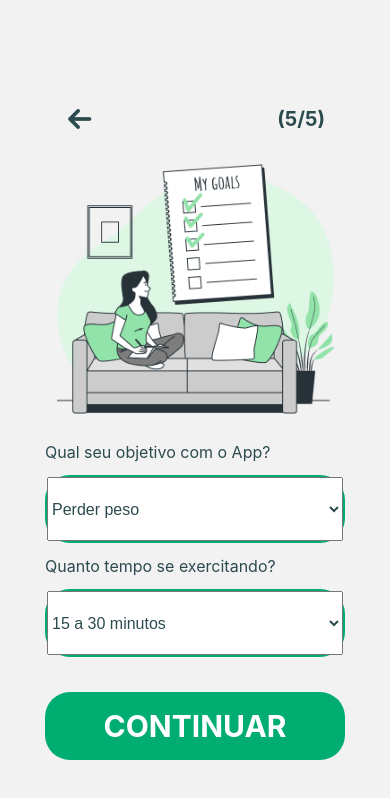
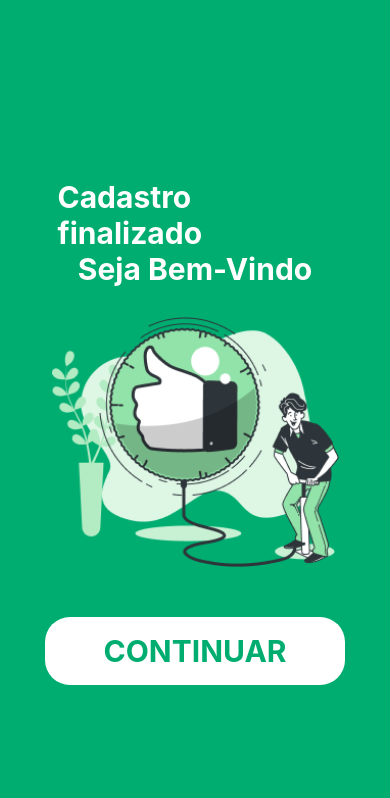
Before and after one commit to ThePerryDev/NutriPerry, a React Native app in the folder frontend/: screen / in a window 390 px wide. Shown: the top 798 px of the page. Built offline with nearby package versions, Linux system fonts and the light colour scheme.

Commit message:
[feature] Criação da tela de cadastro finalizado

```diff
--- a/frontend/App.tsx
+++ b/frontend/App.tsx
@@ -1,19 +1,29 @@
 import { NavigationContainer } from "@react-navigation/native";
 import { createStackNavigator } from "@react-navigation/stack";
-import TelaPPObjetivo from "./src/screen/cadastro/perfil_pessoal/tela_pp_objetivo/tela_pp_objetivo";
+//import TelaPPObjetivo from "./src/screen/cadastro/perfil_pessoal/tela_pp_objetivo/tela_pp_objetivo";
+import TelaFinalizado from "./src/screen/cadastro/finalizado/tela_finalizado";
 
 const Stack = createStackNavigator();
 
 export default function App() {
   return (
     <NavigationContainer>
-      <Stack.Navigator initialRouteName="Cadastro de Usuário">
+      <Stack.Navigator initialRouteName="Cadastro Finalizado">
         <Stack.Screen
-          name="Cadastro de Usuário"
-          component={TelaPPObjetivo}
+          name="Cadastro Finalizado"
+          component={TelaFinalizado}
           options={{ headerShown: false }}
         />
       </Stack.Navigator>
     </NavigationContainer>
   );
 }
+
+/*<Stack.Navigator initialRouteName="Cadastro de Usuário">
+<Stack.Screen
+  name="Cadastro de Usuário"
+  component={TelaPPObjetivo}
+  options={{ headerShown: false }}
+/>
+</Stack.Navigator>
+*/
--- a/frontend/package.json
+++ b/frontend/package.json
@@ -19,7 +19,10 @@
     "react-native-picker-select": "^9.3.1",
     "react-native-safe-area-context": "^4.10.9",
     "react-native-screens": "^3.34.0",
-    "react-native-vector-icons": "^10.1.0"
+    "react-native-vector-icons": "^10.1.0",
+    "react-native-web": "~0.19.10",
+    "react-dom": "18.2.0",
+    "@expo/metro-runtime": "~3.2.3"
   },
   "devDependencies": {
     "@babel/core": "^7.20.0",
--- a/frontend/src/screen/cadastro/finalizado/styles.tsx
+++ b/frontend/src/screen/cadastro/finalizado/styles.tsx
@@ -0,0 +1,53 @@
+import { StyleSheet } from "react-native";
+import Constants from "expo-constants";
+
+const styles = StyleSheet.create({
+  container: {
+    flex: 1,
+    justifyContent: "center",
+    alignItems: "center",
+    backgroundColor:"#00AD71"
+  },
+  headerContainer: {
+    alignItems: "center",
+    width: 315,
+    paddingHorizontal: 20,
+    marginBottom: 20,
+    marginTop:20
+  },
+  headerlabel:{
+    fontSize: 30,
+    fontWeight: "bold",
+    color: "#ffffff",
+    alignItems: "flex-end"
+  },
+  imagecontainer: {
+    alignItems: "center",
+    marginTop:10,
+    marginBottom: 15,
+  },
+  image: {
+    width: 300,
+    height: 250,
+    resizeMode: "contain",
+  },
+  buttoncontainer: {
+    marginTop: 35,
+  },
+  continuebutton: {
+    width: 300,
+    height: 68,
+    borderRadius: 25,
+    backgroundColor: "#ffffff",
+    justifyContent: "center",
+    alignItems: "center",
+  },
+  buttonText: {
+    fontSize: 30,
+    fontWeight: "bold",
+    color: "#00AD71",
+    alignItems: "center",
+  },
+});
+
+export default styles;
--- a/frontend/src/screen/cadastro/finalizado/tela_finalizado.tsx
+++ b/frontend/src/screen/cadastro/finalizado/tela_finalizado.tsx
@@ -0,0 +1,28 @@
+import React, { useState } from "react";
+import { View, Text, TouchableOpacity, Image } from "react-native";
+import styles from "./styles";
+
+export default function TelaFinalizado() {
+
+  return (
+    <View style={styles.container}>
+      <View>
+        <View style={styles.headerContainer}>
+          <Text style={styles.headerlabel}>Cadastro finalizado</Text>
+          <Text style={styles.headerlabel}>Seja Bem-Vindo</Text>
+        </View>
+        <View style={styles.imagecontainer}>
+          <Image
+            source={require("../../../assets/finalizado.png")}
+            style={styles.image}
+          />
+        </View>
+      </View>
+      <View style={styles.buttoncontainer}>
+        <TouchableOpacity style={styles.continuebutton}>
+          <Text style={styles.buttonText}>CONTINUAR</Text>
+        </TouchableOpacity>
+      </View>
+    </View>
+  );
+}
--- a/frontend/src/screen/cadastro/perfil_pessoal/tela_pp_objetivo/styles.tsx
+++ b/frontend/src/screen/cadastro/perfil_pessoal/tela_pp_objetivo/styles.tsx
@@ -6,6 +6,7 @@ const styles = StyleSheet.create({
     flex: 1,
     justifyContent: "center",
     alignItems: "center",
+    backgroundColor:"#FBFBFB"
   },
   headerContainer: {
     flexDirection: "row",
--- a/frontend/src/types/rootStack.ts
+++ b/frontend/src/types/rootStack.ts
@@ -1,3 +1,4 @@
 export type RootStackParamList ={
     telaPPObjetivo:undefined;
+    TelaFinalizado:undefined;
 }
```
Also changed, not shown: frontend/src/assets/finalizado.png (added), 1 other file (tests, documents, lock files or other folders).
